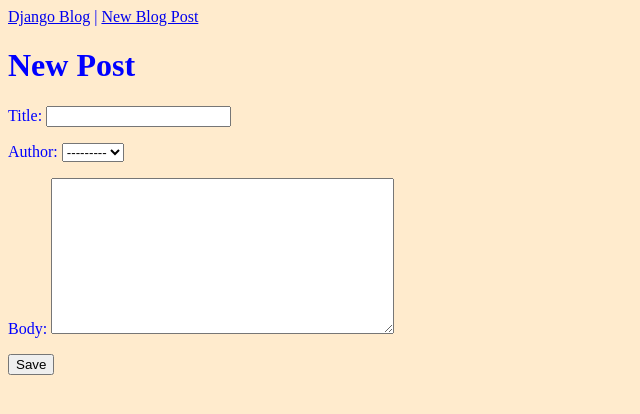
After one commit to rags8482/blog, a Django app: page /post/new/ in a window 1280 px wide. The commit adds this page. Shown: the top 414 px of the page, without its empty margins (0-640 px from the left). Run offline with Django 3.2, Linux system fonts and the light colour scheme.

Commit message:
Add post CrUD

```diff
--- a/blog/models.py
+++ b/blog/models.py
@@ -1,6 +1,8 @@
 from tkinter import CASCADE
 from turtle import title
 from django.db import models
+from django.urls import reverse
+
 
 # Create your models here.
 
@@ -11,3 +13,6 @@ class Post(models.Model):
 
     def __str__(self):
         return self.title
+
+    def get_absolute_url(self):
+        return reverse("post_detail", kwargs={"pk": self.id})
--- a/blog/templates/blog/base.html
+++ b/blog/templates/blog/base.html
@@ -11,7 +11,9 @@
     </head>
     <body>
         <header>
-            <a href="{% url 'home' %}">Django Blog</a>
+            <a href="{% url 'home' %}">Django Blog</a> |
+            <a href="{% url 'post_new' %}">New Blog Post</a>
+
         </header>
         <div>
             {% block content %}
--- a/blog/templates/blog/post_detail.html
+++ b/blog/templates/blog/post_detail.html
@@ -6,4 +6,9 @@
         <h4>{{post.title}}</h4>
         <p>{{post.body}}</p>
     </div>
+
+    <div>
+        <a href="{% url 'post_edit' post.pk %}">Edit Post</a>
+        <a href="{% url 'post_delete' post.pk %}">Delete Post</a>
+    </div>
 {% endblock content %}
--- /dev/null
+++ b/blog/templates/blog/post_new.html
@@ -0,0 +1,13 @@
+{% extends 'base.html' %}
+
+{% block content %}
+    <div>
+        <h1>New Post</h1>
+
+        <form action="" method="post">
+            {% csrf_token %}
+            {{ form.as_p }}
+            <input type="submit" value="Save">
+        </form>
+    </div>
+{% endblock content %}
--- a/blog/urls.py
+++ b/blog/urls.py
@@ -1,8 +1,11 @@
 from django.urls import path
 
-from .views import BlogListView, BlogDetailView
+from .views import BlogListView, BlogDetailView, BlogCreateView, BlogUpdateView, BlogDeleteView
 
 urlpatterns = [
+    path('post/<int:pk>/delete', BlogDeleteView.as_view(), name = 'post_delete'),
+    path('post/<int:pk>/edit',BlogUpdateView.as_view(),name='post_edit'),
+    path('post/new/', BlogCreateView.as_view(), name='post_new'),
     path('post/<int:pk>', BlogDetailView.as_view(), name='post_detail'),
     path('', BlogListView.as_view(), name='home')
 ]
--- a/blog/views.py
+++ b/blog/views.py
@@ -1,4 +1,6 @@
-from django.views.generic import ListView, DetailView
+from dataclasses import fields
+from django.urls import reverse_lazy
+from django.views.generic import ListView, DetailView, CreateView, UpdateView, DeleteView
 
 from .models import Post
 
@@ -11,3 +13,19 @@ class BlogListView(ListView):
 class BlogDetailView(DetailView):
     model = Post
     template_name = 'post_detail.html'
+
+class BlogCreateView(CreateView):
+    model = Post
+    template_name = 'post_new.html'
+    # fields = '__all__'
+    fields = ['title','author','body']
+
+class BlogUpdateView(UpdateView):
+    model = Post
+    template_name = 'post_edit.html'
+    fields = ['title','body']
+
+class BlogDeleteView(DeleteView):
+    model = Post
+    template_name = 'post_delete.html'
+    success_url = reverse_lazy('home')
```
Also changed, not shown: blog/templates/blog/post_delete.html (added, +13 -0 lines), blog/templates/blog/post_edit.html (added, +13 -0 lines).
